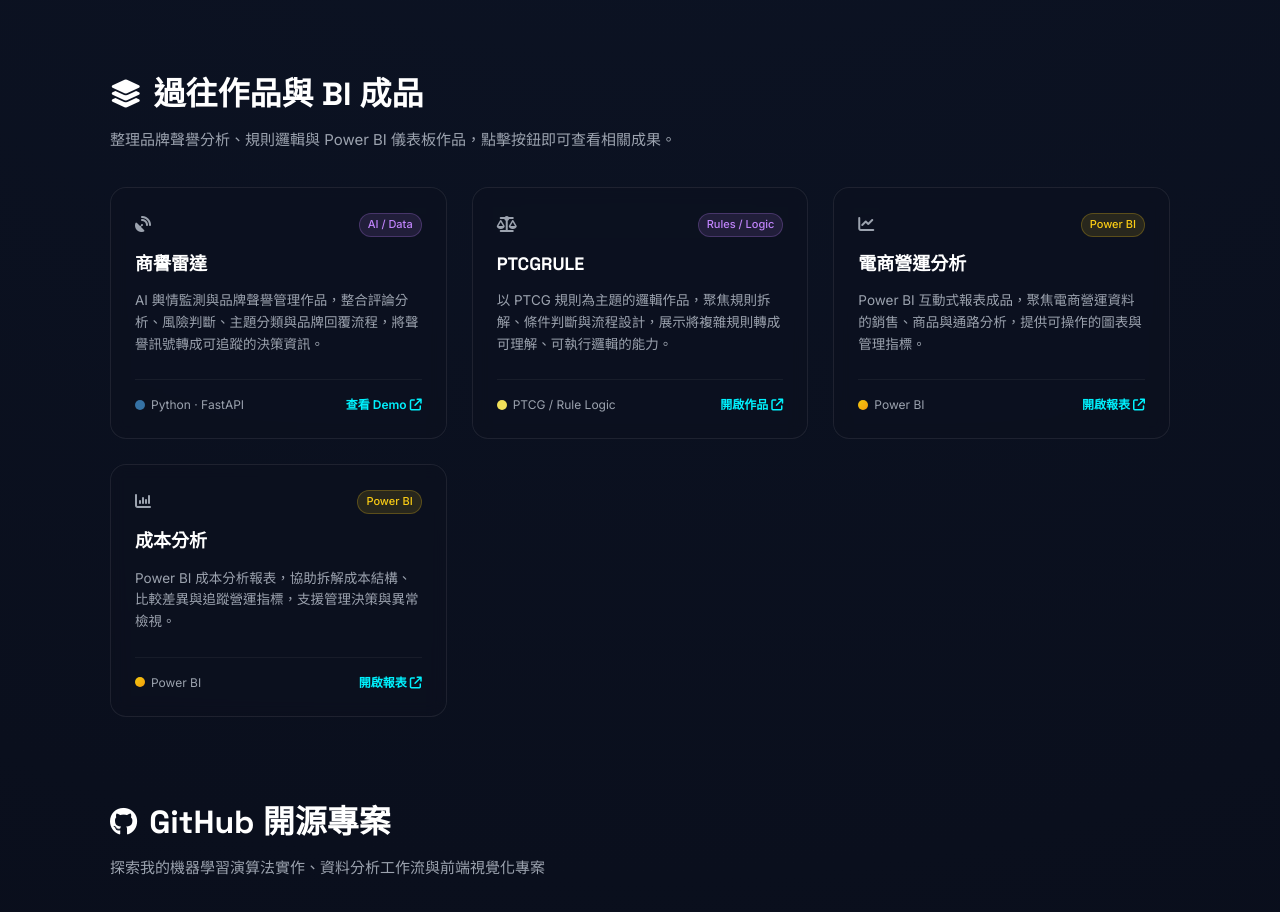
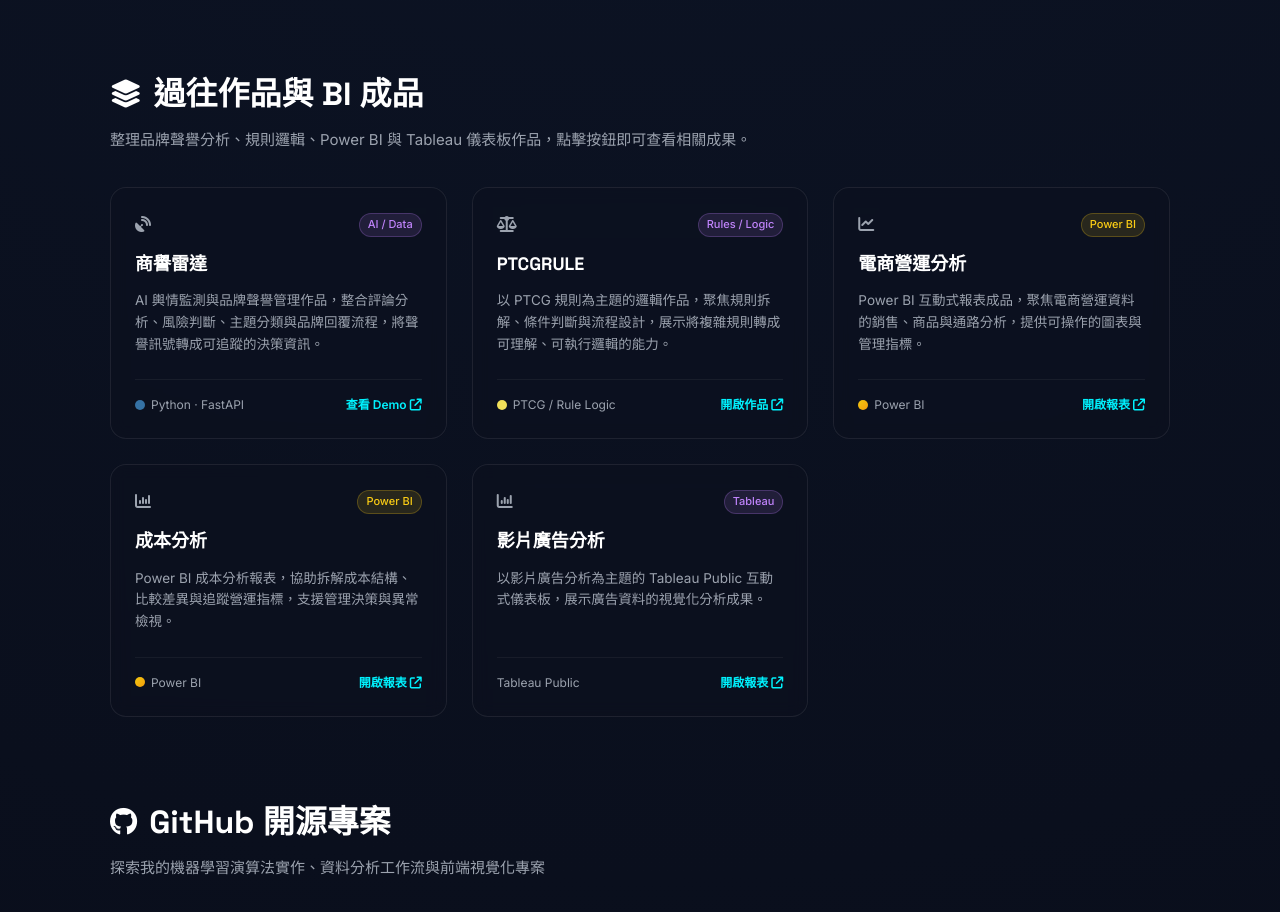
Before and after one commit to jimm1218/jimmy-resume, a plain HTML site: page portfolio.html in a window 1280 px wide. Shown: the part 1140-2052 px from the top of the page. Drawn offline with nearby package versions, Linux system fonts and the light colour scheme.

Commit message:
Add Tableau video ad analytics portfolio project

```diff
--- a/portfolio.html
+++ b/portfolio.html
@@ -89,7 +89,7 @@
     <!-- 過往作品與 BI 成品 Section -->
     <section class="github-section legacy-section reveal">
         <h2 class="section-title"><i class="fa-solid fa-layer-group"></i> 過往作品與 BI 成品</h2>
-        <p class="section-subtitle">整理品牌聲譽分析、規則邏輯與 Power BI 儀表板作品，點擊按鈕即可查看相關成果。</p>
+        <p class="section-subtitle">整理品牌聲譽分析、規則邏輯、Power BI 與 Tableau 儀表板作品，點擊按鈕即可查看相關成果。</p>
 
         <div class="github-grid">
             <!-- 過往作品 1 -->
@@ -159,6 +159,23 @@
                 <div class="repo-footer">
                     <span class="repo-lang"><span class="lang-dot powerbi"></span>Power BI</span>
                     <a href="https://app.powerbi.com/view?r=eyJrIjoiNWQ4MTdhMDMtMDY5Mi00ZGM0LTllZGEtNWNjYjc5NDBhNmZhIiwidCI6ImE3NmM3MzI1LTIxM2ItNGRlZi1iNWM4LTNhYTk5NzUwMDYwOCJ9" target="_blank" rel="noopener noreferrer" class="repo-link">
+                        開啟報表 <i class="fa-solid fa-arrow-up-right-from-square"></i>
+                    </a>
+                </div>
+            </article>
+            <!-- Tableau 成品 -->
+            <article class="github-card legacy-card">
+                <div>
+                    <div class="repo-header">
+                        <span class="repo-icon"><i class="fa-solid fa-chart-column"></i></span>
+                        <span class="repo-badge legacy-badge">Tableau</span>
+                    </div>
+                    <h3 class="repo-title">影片廣告分析</h3>
+                    <p class="repo-desc">以影片廣告分析為主題的 Tableau Public 互動式儀表板，展示廣告資料的視覺化分析成果。</p>
+                </div>
+                <div class="repo-footer">
+                    <span class="repo-lang">Tableau Public</span>
+                    <a href="https://public.tableau.com/app/profile/.23641816/viz/Video_Ad_Analytics_Public_Ready/03" target="_blank" rel="noopener noreferrer" class="repo-link">
                         開啟報表 <i class="fa-solid fa-arrow-up-right-from-square"></i>
                     </a>
                 </div>
```
